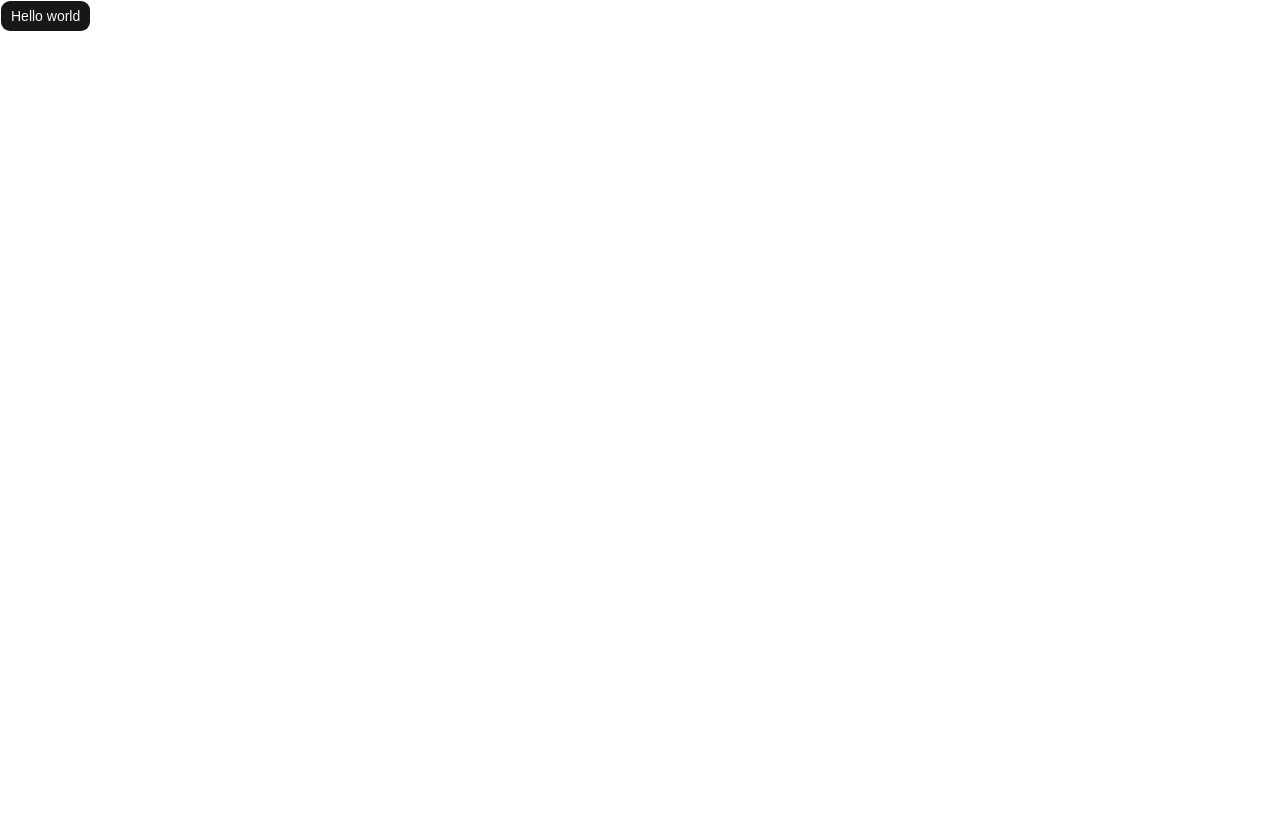
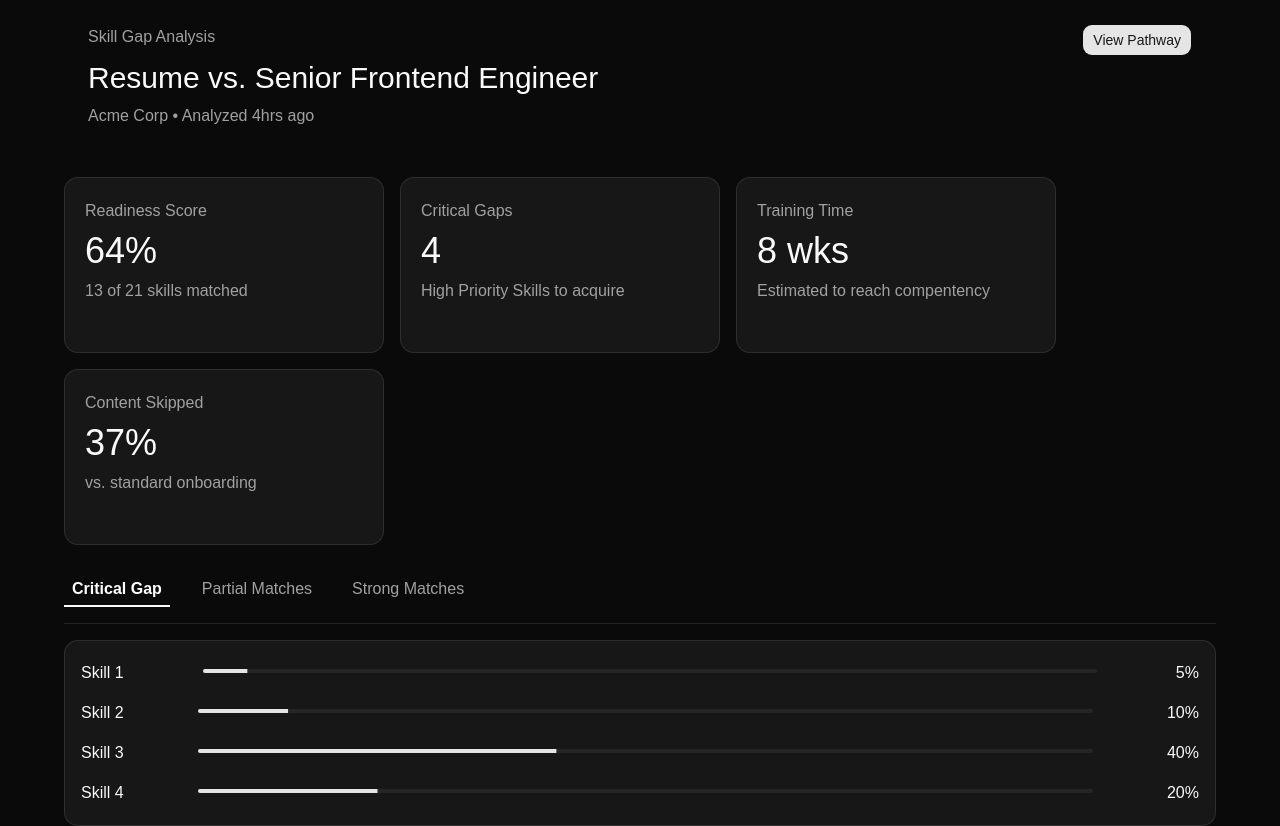
Before and after one commit to SparshGupta78/Mapt, a React (Vite) app in the folder Frontend/: page / in a window 1280 px wide. Before the commit the page ends 800 px from the top, so only its background shows below. Built offline with nearby package versions, Linux system fonts and the light colour scheme.

Commit message:
Made the Skill Gap Page

```diff
--- a/Frontend/index.html
+++ b/Frontend/index.html
@@ -1,5 +1,5 @@
 <!doctype html>
-<html lang="en">
+<html lang="en" class="dark">
   <head>
     <meta charset="UTF-8" />
     <link rel="icon" type="image/svg+xml" href="/favicon.svg" />
--- a/Frontend/src/App.tsx
+++ b/Frontend/src/App.tsx
@@ -1,11 +1,13 @@
+import SkillGap from "./components/Skill-gap/Skill-Gap"
 import { Button } from "./components/ui/button"
 
 const App = () => {
   return (
     <div>
-      <Button>
+      {/* <Button>
         Hello world
-      </Button>
+      </Button> */}
+      <SkillGap/>
     </div>
   )
 }
--- /dev/null
+++ b/Frontend/src/components/Skill-gap/Skill-Gap.tsx
@@ -0,0 +1,125 @@
+import { Separator } from "../ui/separator";
+import { Button } from "../ui/button";
+import { useState } from "react";
+import { Progress } from "../ui/progress";
+
+function SkillGap() {
+  const time = "4hrs ago";
+  const organisation = "Acme Corp";
+  const role = "Senior Frontend Engineer";
+
+  const miniNav = [
+    {
+      miniNavTitle: "Critical Gap",
+      content: [
+        { skillTitle: "Skill 1", progress: 5 },
+        { skillTitle: "Skill 2", progress: 10 },
+        { skillTitle: "Skill 3", progress: 40 },
+        { skillTitle: "Skill 4", progress: 20 },
+      ],
+    },
+    {
+      miniNavTitle: "Partial Matches",
+      content: [
+        { skillTitle: "Skill 1", progress: 40 },
+        { skillTitle: "Skill 2", progress: 45 },
+        { skillTitle: "Skill 3", progress: 50 },
+        { skillTitle: "Skill 4", progress: 55 },
+      ],
+    },
+    {
+      miniNavTitle: "Strong Matches",
+      content: [
+        { skillTitle: "Skill 1", progress: 85 },
+        { skillTitle: "Skill 2", progress: 80 },
+        { skillTitle: "Skill 3", progress: 70 },
+        { skillTitle: "Skill 4", progress: 95 },
+      ],
+    },
+  ];
+
+  const [activeTab, setActiveTab] = useState(0);
+
+  const stats = [
+    { statTitle: "Readiness Score", statValue: "64%", statMessage: "13 of 21 skills matched" },
+    { statTitle: "Critical Gaps", statValue: "4", statMessage: "High Priority Skills to acquire" },
+    { statTitle: "Training Time", statValue: "8 wks", statMessage: "Estimated to reach compentency" },
+    { statTitle: "Content Skipped", statValue: "37%", statMessage: "vs. standard onboarding" },
+  ];
+
+  return (
+    <div className="bg-background min-h-screen text-foreground px-4 sm:px-8 lg:px-16">
+      {/* Header */}
+      <div className="flex flex-col sm:flex-row justify-between p-2 sm:p-6 rounded-lg">
+        <div className="mb-4 sm:mb-0">
+          <span className="text-muted-foreground text-base/relaxed">Skill Gap Analysis</span>
+          <h1 className="text-3xl/relaxed font-share-tech mt-1">Resume vs. {role}</h1>
+          <span className="text-base/relaxed text-muted-foreground">{organisation} • Analyzed {time}</span>
+        </div>
+        <div>
+          <Button>View Pathway</Button>
+        </div>
+      </div>
+
+      {/* Stats Cards */}
+      <div className="mt-6 flex flex-wrap justify-start gap-4">
+        {stats.map((stat, index) => (
+          <div key={index} className="h-[11rem] w-full sm:w-[20rem]">
+            {/* Keep internal UI unchanged */}
+            {/* <div className="h-full">stat card content</div> */}
+            <div className="h-[11rem] w-[20rem] border rounded-xl bg-card pl-5 pt-5 text-base/relaxed">
+              <h2 className="text-muted-foreground">{stat.statTitle}</h2>
+              <h1 className="text-foreground text-4xl/normal">{stat.statValue}</h1>
+              <h1 className="text-muted-foreground">{stat.statMessage}</h1>
+            </div>
+          </div>
+        ))}
+      </div>
+
+      {/* MiniNav Tabs */}
+      <div className="mt-8">
+        <div className="flex flex-row flex-wrap text-[1rem] gap-2 sm:gap-6 overflow-x-auto">
+          {miniNav.map((nav, index) => (
+            <div
+              key={index}
+              className={`border-b-2 pb-1 px-2 cursor-pointer transition-colors duration-200
+                ${activeTab === index
+                  ? "border-popover-foreground text-white font-semibold"
+                  : "border-transparent text-muted-foreground hover:text-white hover:border-gray-500"
+                }`}
+              onClick={() => setActiveTab(index)}
+            >
+              {nav.miniNavTitle}
+            </div>
+          ))}
+        </div>
+
+        <Separator className="my-4" />
+
+        {/* Skills Content */}
+        <div className="border rounded-xl p-4 bg-card overflow-x-auto">
+          {miniNav.map((nav, index) => {
+            if (index !== activeTab) return null;
+            const skills = nav.content;
+            return (
+              <div key={index} className="space-y-2 min-w-[300px]">
+                {skills.map((skill, idx) => (
+                  <div
+                    key={idx}
+                    className="flex justify-between py-1 text-center"
+                  >
+                    <span>{skill.skillTitle}</span>
+                    <Progress value={skill.progress} className="w-[80%] mt-2" />
+                    <span>{skill.progress}%</span>
+                  </div>
+                ))}
+              </div>
+            );
+          })}
+        </div>
+      </div>
+    </div>
+  );
+}
+
+export default SkillGap;
--- /dev/null
+++ b/Frontend/src/components/ui/progress.tsx
@@ -0,0 +1,29 @@
+import * as React from "react"
+import { Progress as ProgressPrimitive } from "radix-ui"
+
+import { cn } from "@/lib/utils"
+
+function Progress({
+  className,
+  value,
+  ...props
+}: React.ComponentProps<typeof ProgressPrimitive.Root>) {
+  return (
+    <ProgressPrimitive.Root
+      data-slot="progress"
+      className={cn(
+        "relative flex h-1 w-full items-center overflow-x-hidden rounded-full bg-muted",
+        className
+      )}
+      {...props}
+    >
+      <ProgressPrimitive.Indicator
+        data-slot="progress-indicator"
+        className="size-full flex-1 bg-primary transition-all"
+        style={{ transform: `translateX(-${100 - (value || 0)}%)` }}
+      />
+    </ProgressPrimitive.Root>
+  )
+}
+
+export { Progress }
--- /dev/null
+++ b/Frontend/src/components/ui/separator.tsx
@@ -0,0 +1,26 @@
+import * as React from "react"
+import { Separator as SeparatorPrimitive } from "radix-ui"
+
+import { cn } from "@/lib/utils"
+
+function Separator({
+  className,
+  orientation = "horizontal",
+  decorative = true,
+  ...props
+}: React.ComponentProps<typeof SeparatorPrimitive.Root>) {
+  return (
+    <SeparatorPrimitive.Root
+      data-slot="separator"
+      decorative={decorative}
+      orientation={orientation}
+      className={cn(
+        "shrink-0 bg-border data-horizontal:h-px data-horizontal:w-full data-vertical:w-px data-vertical:self-stretch",
+        className
+      )}
+      {...props}
+    />
+  )
+}
+
+export { Separator }
--- a/Frontend/src/index.css
+++ b/Frontend/src/index.css
@@ -2,12 +2,14 @@
 @import "tw-animate-css";
 @import "shadcn/tailwind.css";
 @import "@fontsource-variable/geist";
+@import url('https://fonts.googleapis.com/css2?family=Sansation:ital,wght@0,300;0,400;0,700;1,300;1,400;1,700&family=Share+Tech&family=Vend+Sans:ital,wght@0,300..700;1,300..700&display=swap');
 
 @custom-variant dark (&:is(.dark *));
 
 @theme inline {
     --font-heading: var(--font-sans);
     --font-sans: 'Geist Variable', sans-serif;
+    /* --font-share-tech : "Share Tech"; */
     --color-sidebar-ring: var(--sidebar-ring);
     --color-sidebar-border: var(--sidebar-border);
     --color-sidebar-accent-foreground: var(--sidebar-accent-foreground);
```
Also changed, not shown: 1 other file (tests, documents, lock files or other folders).
